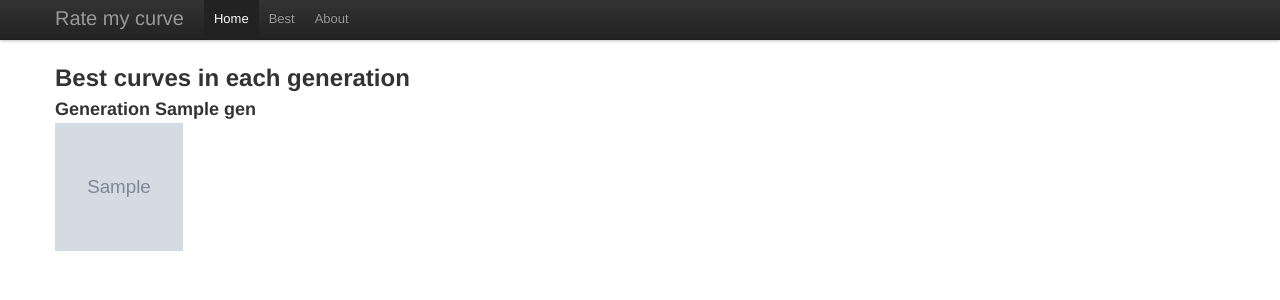
After one commit to Arachnid/sandplotter, a Python web app: template python/appengine/templates/best.html in a window 1280 px wide. The commit adds this page. Shown: the top 300 px of the page. Run offline with Jinja, Linux system fonts and the light colour scheme; the template is opened without the code that fills it: most values are stand-ins (such as "Sample title", 1, 10 or a date in 2020); grey boxes marked "Sample" are stand-in pictures; some libraries are stand-ins or nearby versions.

Commit message:
Added bests page

```diff
--- a/python/appengine/index.yaml
+++ b/python/appengine/index.yaml
@@ -14,3 +14,8 @@ indexes:
   properties:
   - name: generation
   - name: random
+
+- kind: Individual
+  properties:
+  - name: generation
+  - name: rank
--- a/python/appengine/static/css/main.css
+++ b/python/appengine/static/css/main.css
@@ -2,10 +2,16 @@ body {
     padding-top: 60px; /* 60px to make the container go all the way to the bottom of the topbar */
 }
 
-.thumbnail {
+.thumb {
     width: 64px;
     height: 64px;
     border: none
+}
+
+.bigthumb {
+    width: 128px;
+    height: 128px;
+    border: none;
 }
 
 #skiprow {
--- a/python/appengine/templates/base.html
+++ b/python/appengine/templates/base.html
@@ -29,6 +29,7 @@
                 <div class="nav-collpase">
                     <ul class="nav">
                         <li class="active"><a href="#">Home</a></li>
+                        <li><a href="/best">Best</a></li>
                         <li><a href="/about">About</a></li>
                     </ul>
                 </div>
--- /dev/null
+++ b/python/appengine/templates/best.html
@@ -0,0 +1,10 @@
+{% extends "base.html" %}
+{% block body %}
+    <h2>Best curves in each generation</h2>
+    {% for gen, individuals in bests %}
+        <h3>Generation {{gen}}</h3>
+        {% for individual in individuals %}
+            <a href="/individual/{{individual.key.id()}}"><img src="{{individual.image_url(128)}}" class="bigthumb"></a>
+        {% endfor %}
+    {% endfor %}
+{% endblock %}
```
Also changed, not shown: python/appengine/main.py (+28 -9 lines).
